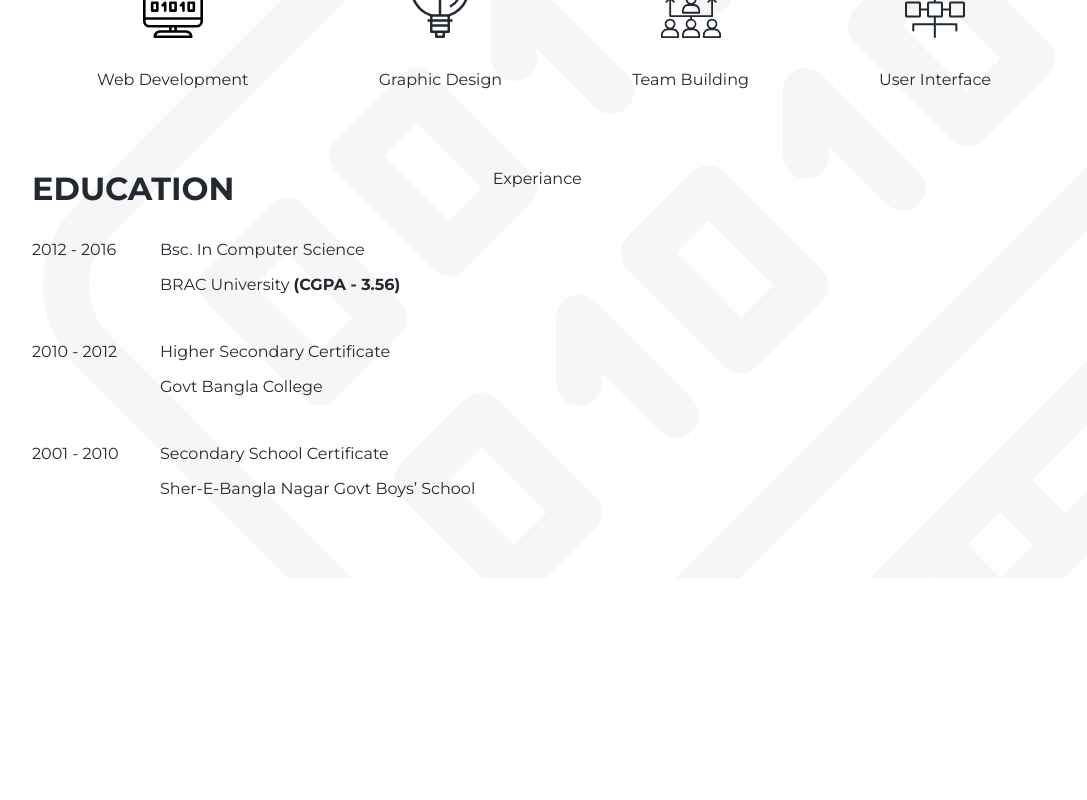
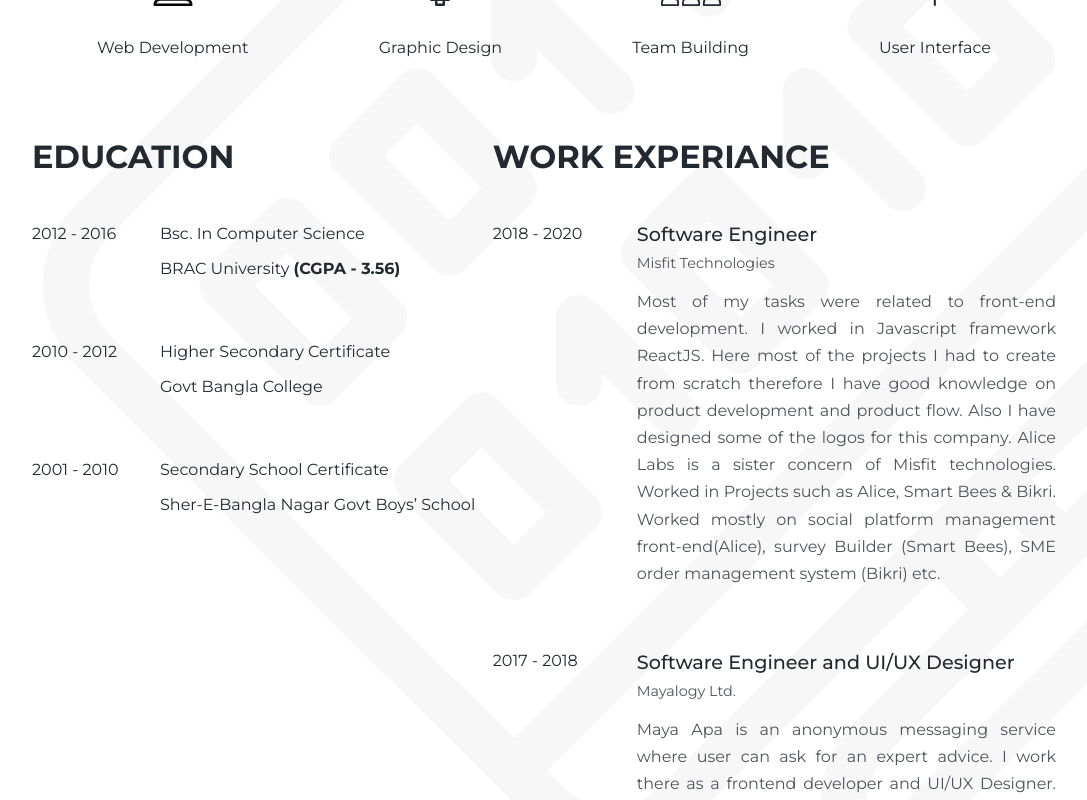
Before and after one commit to sazzadsazib/cv-online, a Vue app: page / in a window 1280 px wide. Shown: the part 460-1260 px from the top of the page, without its empty margins (96-1183 px from the left). Before the commit the page ends 1038 px from the top, so only its background shows below. Built offline with nearby package versions, Linux system fonts and the light colour scheme.

Commit message:
feat: added experiance

```diff
--- a/src/App.vue
+++ b/src/App.vue
@@ -1,6 +1,6 @@
 <template>
     <div>
-        <loader v-if="loading" />
+        <cvLoader v-if="loading" />
         <cvContainer v-if="!loading" v-bind:cvData="cvData" />
     </div>
 </template>
@@ -8,14 +8,14 @@
 <script>
 import cvContainer from './components/cvContainer.vue';
 import cvData from './cvdata.js';
-import loader from './components/elements/loader';
+import cvLoader from './components/elements/cvLoader';
 
 export default {
     title: 'Sazib CV Online',
     name: 'App',
     components: {
         cvContainer,
-        loader,
+        cvLoader,
     },
     data() {
         return {
--- a/src/components/cvContainer.vue
+++ b/src/components/cvContainer.vue
@@ -18,7 +18,7 @@
                     <cvEducation v-bind:educationData="cvData.education" />
                 </div>
                 <div class="second-section">
-                    Experiance
+                    <cvExperiance v-bind:experianceData="cvData.experiance"/>
                 </div>
             </div>
         </div>
@@ -29,15 +29,16 @@
 import cvHeader from './elements/cvHeader';
 import cvFieldOfWork from './elements/cvFieldOfWork';
 import cvEducation from './elements/cvEducation';
+import cvExperiance from './elements/cvExperiance';
 
 export default {
     name: 'cvContainer',
     props: ['cvData'],
-    components: { cvHeader, cvFieldOfWork, cvEducation },
+    components: { cvHeader, cvFieldOfWork, cvEducation,cvExperiance },
 };
 </script>
 
-<style scoped>
+<style>
 .cv-container {
     width: 100%;
     min-height: 100vh;
@@ -66,6 +67,12 @@ export default {
 .cv-section-divide__container > .second-section {
     flex: 1.1;
 }
+.title {
+    font-size: 2rem;
+    font-weight: 700;
+    text-transform: uppercase;
+    margin: 0;
+}
 
 /* just mobile */
 @media only screen and (max-width: 700px) {
@@ -75,5 +82,10 @@ export default {
     .cv-section-divide__container {
         flex-direction: column-reverse;
     }
+    .title {
+        font-size: 1.5rem;
+        font-weight: 700;
+        text-transform: uppercase;
+    }
 }
 </style>
--- a/src/components/elements/cvEducation.vue
+++ b/src/components/elements/cvEducation.vue
@@ -14,7 +14,10 @@
                     {{ education.degree }}
                 </p>
                 <p class="education-container__grad-institute">
-                    {{ education.institute }} <strong v-if="education.result">{{`(${education.result})`}}</strong>
+                    {{ education.institute }}
+                    <strong v-if="education.result">{{
+                        `(${education.result})`
+                    }}</strong>
                 </p>
             </div>
         </div>
@@ -28,30 +31,20 @@ export default {
 </script>
 
 <style scoped>
-.cv-education > .title {
-    font-size: 2rem;
-    font-weight: 700;
-    text-transform: uppercase;
-    margin: 0;
-}
-
 .education-container {
     display: flex;
     justify-content: flex-start;
-    margin-top: 1rem;
+    margin-top: 2rem;
 }
 
 .education-container__year {
     margin-right: 2rem;
     min-width: 6rem;
 }
-
 /* just mobile */
 @media only screen and (max-width: 700px) {
-    .cv-fieldOfWork > .title {
-        font-size: 1.5rem;
-        font-weight: 700;
-        text-transform: uppercase;
+    .cv-education {
+        margin-top: 3rem;
     }
 }
 </style>
--- /dev/null
+++ b/src/components/elements/cvExperiance.vue
@@ -0,0 +1,76 @@
+<template>
+    <div class="cv-experiance">
+        <p class="title">Work Experiance</p>
+        <div
+            class="experiance-container"
+            v-for="experiance in experianceData"
+            v-bind:key="experiance.id"
+        >
+            <p class="experiance-container__working-year">
+                {{ experiance.year }}
+            </p>
+            <div>
+                <p class="experiance-container__designation">
+                    {{ experiance.designation }}
+                </p>
+                <p class="experiance-container__company-name">
+                    {{ experiance.companyname }}
+                </p>
+                <p class="experiance-container__description">
+                    {{ experiance.description }}
+                </p>
+            </div>
+        </div>
+    </div>
+</template>
+
+<script>
+export default {
+    props: ['experianceData'],
+};
+</script>
+
+<style scoped>
+.experiance-container {
+    display: flex;
+    justify-content: flex-start;
+    margin-top: 2rem;
+}
+
+.experiance-container__working-year {
+    margin-right: 2rem;
+    min-width: 7rem;
+}
+
+.experiance-container__designation {
+    font-weight: 500;
+    font-size: 1.2rem;
+    margin-top: 0.9rem;
+    margin-bottom: 0px;
+}
+.experiance-container__company-name {
+    font-weight: 400;
+    font-size: 0.9rem;
+    margin-top: 0.5rem;
+    color: #4f535a;
+}
+.experiance-container__description {
+    text-align: justify;
+    font-size: 1rem;
+    color: #4f535a;
+    line-height: 1.7rem;
+}
+
+/* just mobile */
+@media only screen and (max-width: 700px) {
+    .experiance-container {
+        display: block;
+    }
+    .experiance-container__working-year {
+        margin-top: 2rem;
+    }
+    .experiance-container__description {
+        margin-top: 1.2rem;;
+    }
+}
+</style>
--- a/src/cvdata.js
+++ b/src/cvdata.js
@@ -60,7 +60,7 @@ module.exports = {
     experiance: [
         {
             id: 1,
-            year: 2018 - 2020,
+            year: "2018 - 2020",
             designation: 'Software Engineer',
             companyname: 'Misfit Technologies',
             description:
@@ -68,7 +68,7 @@ module.exports = {
         },
         {
             id: 2,
-            year: 2017 - 2018,
+            year: "2017 - 2018",
             designation: 'Software Engineer and UI/UX Designer',
             companyname: 'Mayalogy Ltd.',
             description:
@@ -76,7 +76,7 @@ module.exports = {
         },
         {
             id: 3,
-            year: 2014 - 2017,
+            year: "2014 - 2017",
             designation: 'Freelancer',
             companyname: 'Designer and Web Developer',
             description:
```
Also changed, not shown: src/components/elements/cvLoader.vue (renamed from src/components/elements/loader.vue).
